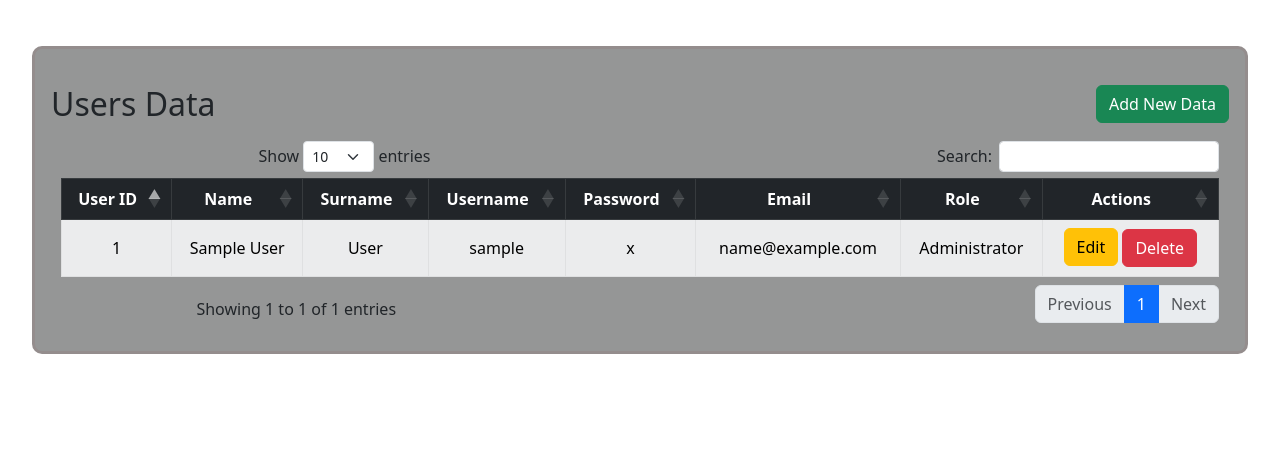
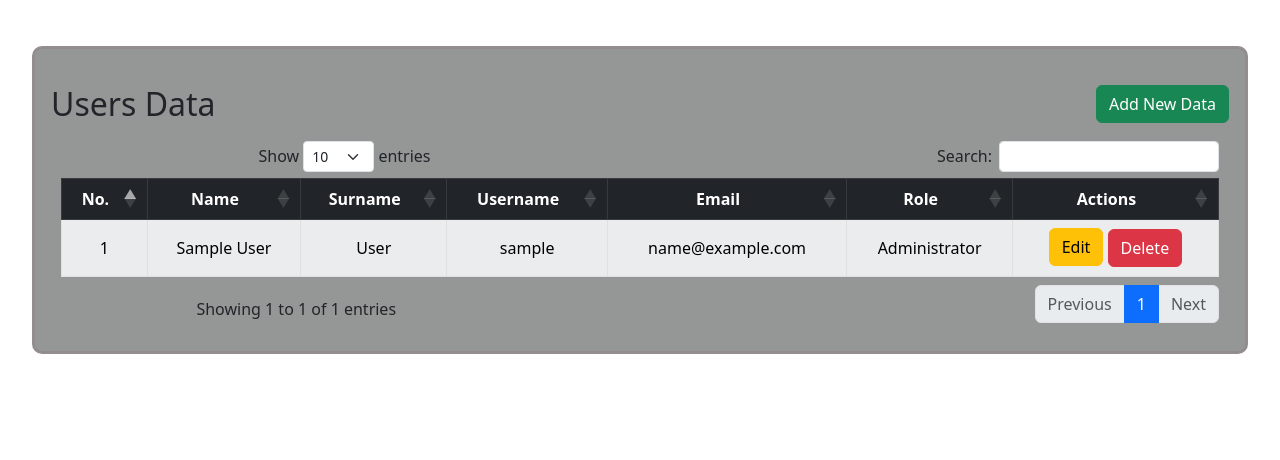
Before and after one commit to dylanmlilo/BCC_Projects_Dashboard_v3, a Flask app: page /users_data in a window 1280 px wide. Shown: the part 176-636 px from the top of the page. Run offline with Flask 3, Linux system fonts and the light colour scheme; a user stored in the database is signed in; tables that the repository leaves empty hold one stand-in row (values such as "Sample post"); some libraries are stand-ins or nearby versions.

Commit message:
added password hashing for storing passwords securely, changed section charts to scatter plots

```diff
--- a/models/users.py
+++ b/models/users.py
@@ -2,27 +2,25 @@ from sqlalchemy import Column, Integer, String
 from flask_login import UserMixin
 from models.base import BaseModel
 from models.engine.database import session
+from werkzeug.security import generate_password_hash, check_password_hash
 
 
 class Users(BaseModel, UserMixin):
-    """
-    Represents a table for users with the following columns:
-    - id (Integer): The primary key of the user.
-    - name (String): The name of the user.
-    - username (String): The username of the user (unique).
-    - password (String): The password of the user.
-    - email (String): The email of the user (unique).
-    """
-
     __tablename__ = 'users'
 
     id = Column(Integer, primary_key=True)
     name = Column(String(50))
     surname = Column(String(100))
     username = Column(String(50), unique=True)
-    password = Column(String(50))
+    password = Column(String(256))
     email = Column(String(50), unique=True)
     role = Column(String(50))
+
+    def set_password(self, password):
+        self.password = generate_password_hash(password)
+
+    def check_password(self, password):
+        return check_password_hash(self.password, password)
 
     def has_role(self, role):
         return self.role == role
--- a/plot_functions/home_page_charts.py
+++ b/plot_functions/home_page_charts.py
@@ -151,7 +151,7 @@ def plot_home_page_charts():
     for section in df['section'].unique():
         # Filter the data for the section and build the chart
         df_section = df[(df['section'] == section) & df['physical_progress_percentage'].notnull()]
-        fig = px.bar(
+        fig = px.scatter(
             df_section,
             x='contract_number',
             y='physical_progress_percentage',
@@ -163,6 +163,9 @@ def plot_home_page_charts():
                 'project_manager': True              # Include project manager name without header
             }
         )
+
+        # Adjust size of the scatter dots
+        fig.update_traces(marker=dict(size=10))
 
         # Apply consistent layout styling and set alternating background color
         fig.update_layout(
--- a/routes/routes_users.py
+++ b/routes/routes_users.py
@@ -7,6 +7,7 @@ from models.users import Users
 from models.date import today_date
 from models.engine.database import session
 from models.decorators import required_roles
+from werkzeug.security import generate_password_hash
 
 
 users_bp = Blueprint('users', __name__)
@@ -59,8 +60,9 @@ def insert_user_data():
                 flash('Email already exists', 'error')
                 return redirect(url_for('users.users'))
 
-            new_user = Users(name=name, surname=surname, username=username,
-                             password=password, email=email, role=role)
+            new_user = Users(name=name, surname=surname, username=username, email=email, role=role)
+            new_user.set_password(password)
+
             session.add(new_user)
             session.commit()
             flash('User added successfully!', 'success')
@@ -68,27 +70,16 @@ def insert_user_data():
 
         except Exception as e:
             session.rollback()
-            flash('An error occurred: {}'.format(str(e)), 'error')
+            flash(f'An error occurred: {str(e)}', 'error')
             return redirect(url_for('users.users'))
         finally:
             session.close()
-
 
 
 @users_bp.route("/update_user_data/<int:user_data_id>", strict_slashes=False, methods=["POST"])
 @login_required
 @required_roles('admin')
 def update_user_data(user_data_id):
-    """
-    Update user data.
-
-    Args:
-        user_data_id (int): The id of the user to update.
-
-    Returns:
-        A redirect to the users page if the update is successful, a 400 error with
-        an error message if the update fails, or a 404 error if the user is not found.
-    """
     if request.method == "POST":
         user = session.query(Users).filter_by(id=user_data_id).first()
         if user:
@@ -113,7 +104,8 @@ def update_user_data(user_data_id):
                 user.name = name
                 user.surname = surname
                 user.username = new_username
-                user.password = password
+                if password:
+                    user.set_password(password)
                 user.email = email
                 user.role = role
 
@@ -124,14 +116,12 @@ def update_user_data(user_data_id):
             except Exception as e:
                 session.rollback()
                 flash(f'An error occurred: {str(e)}', 'error')
-                return redirect(url_for('users.edit_user', user_data_id=user_data_id))
-
+                return redirect(url_for('users.users', user_data_id=user_data_id))
             finally:
                 session.close()
         else:
             flash('User not found.', 'error')
             return redirect(url_for('users.users'))
-
 
 
 @users_bp.route("/delete_user_data/<int:user_data_id>")
@@ -177,10 +167,15 @@ def profile():
         user.username = request.form.get("username")
         user.email = request.form.get("email")
 
+        new_password = request.form.get("password")
+        confirm_password = request.form.get("confirm_password")
 
-        new_password = request.form.get("password")
         if new_password:
-            user.password = new_password
+            if new_password != confirm_password:
+                flash("Passwords do not match. Please try again.", "error")
+                return redirect(url_for("users.profile"))
+
+            user.password = generate_password_hash(new_password)
 
         session.commit()
         flash("Profile updated successfully!", "success")
--- a/templates/add_users_data_modal.html
+++ b/templates/add_users_data_modal.html
@@ -21,7 +21,7 @@
                     </div>
                     <div class="form-group">
                         <label> Password <span style="color: red;">*</span></label>
-                        <input type="text" class="form-control" name="password" required>
+                        <input type="password" class="form-control" name="password" required>
                     </div>
                     <div class="form-group">
                         <label> Email <span style="color: red;">*</span></label>
--- a/templates/strategic_planning_data.html
+++ b/templates/strategic_planning_data.html
@@ -94,7 +94,7 @@
                     <table id="strats_project_manager_table" class="table table-bordered table-striped table-hover">
                         <thead>
                             <tr class="table-dark">
-                                <th>Project Manager ID</th>
+                                <th>No.</th>
                                 <th>Project Manager</th>
                                 <th>Actions</th>
                             </tr>
@@ -102,7 +102,7 @@
                         <tbody>
                             {% for project_manager in project_managers %}
                             <tr>
-                                <td>{{ project_manager.id }}</td>
+                                <td>{{ loop.index }}</td>
                                 <td>{{ project_manager.name or '' }}</td>
                                 <td>
                                     <a href="{{ url_for('projects.update_projects_project_manager', project_manager_id=project_manager.id) }}" class="btn btn-warning btn-xs update-btn" data-toggle="modal" data-target="#updateStrategicProjectManagerModal{{ project_manager.id }}">Edit</a>
--- a/templates/update_users_data_modal.html
+++ b/templates/update_users_data_modal.html
@@ -21,8 +21,9 @@
                 <input type="text" class="form-control" name="username" value="{{user.username}}" required>
             </div>
             <div class="form-group">
-                <label> Password <span style="color: red;">*</span></label>
-                <input type="text" class="form-control" name="password" value="{{user.password}}" required>
+                <label>Password <span style="color: red;">*</span></label>
+                <small class="form-text text-muted">Leave blank to keep the current password.</small>
+                <input type="password" class="form-control" name="password" required>
             </div>
             <div class="form-group">
                 <label> Email <span style="color: red;">*</span></label>
--- a/templates/user_profile.html
+++ b/templates/user_profile.html
@@ -37,8 +37,12 @@
                 <input type="email" class="form-control" id="email" name="email" value="{{ user.email }}" required>
             </div>
             <div class="form-group">
-                <label for="password">Password (Leave blank if not changing)</label>
+                <label for="password">New Password (Leave blank if not changing)</label>
                 <input type="password" class="form-control" id="password" name="password">
+            </div>
+            <div class="form-group">
+                <label for="confirm_password">Confirm New Password</label>
+                <input type="password" class="form-control" id="confirm_password" name="confirm_password">
             </div>
             <button type="submit" class="btn btn-primary mt-4 w-100">Update Profile</button>
         </form>
--- a/templates/users_data.html
+++ b/templates/users_data.html
@@ -27,11 +27,10 @@
                     <table id="user_data_table" class="table table-hover table-bordered table-striped">
                         <thead>
                         <tr class="table-dark">
-                            <th>User ID</th>
+                            <th>No.</th>
                             <th>Name</th>
                             <th>Surname</th>
                             <th>Username</th>
-                            <th>Password</th>
                             <th>Email</th>
                             <th>Role</th>
                             <th>Actions</th>
@@ -41,11 +40,10 @@
                         <tbody>
                         {% for user in users_data %}
                         <tr class="table-light">
-                            <td>{{ user.id or '' }}</td>
+                            <td>{{ loop.index }}</td>
                             <td>{{ user.name or '' }}</td>
                             <td>{{ user.surname or '' }}</td>
                             <td>{{ user.username or '' }}</td>
-                            <td>{{ user.password or '' }}</td>
                             <td>{{ user.email or '' }}</td>
                             {% set role_options = {
                                 'admin': 'Administrator',
```
Also changed, not shown: routes/routes_landing.py (+5 -19 lines).
